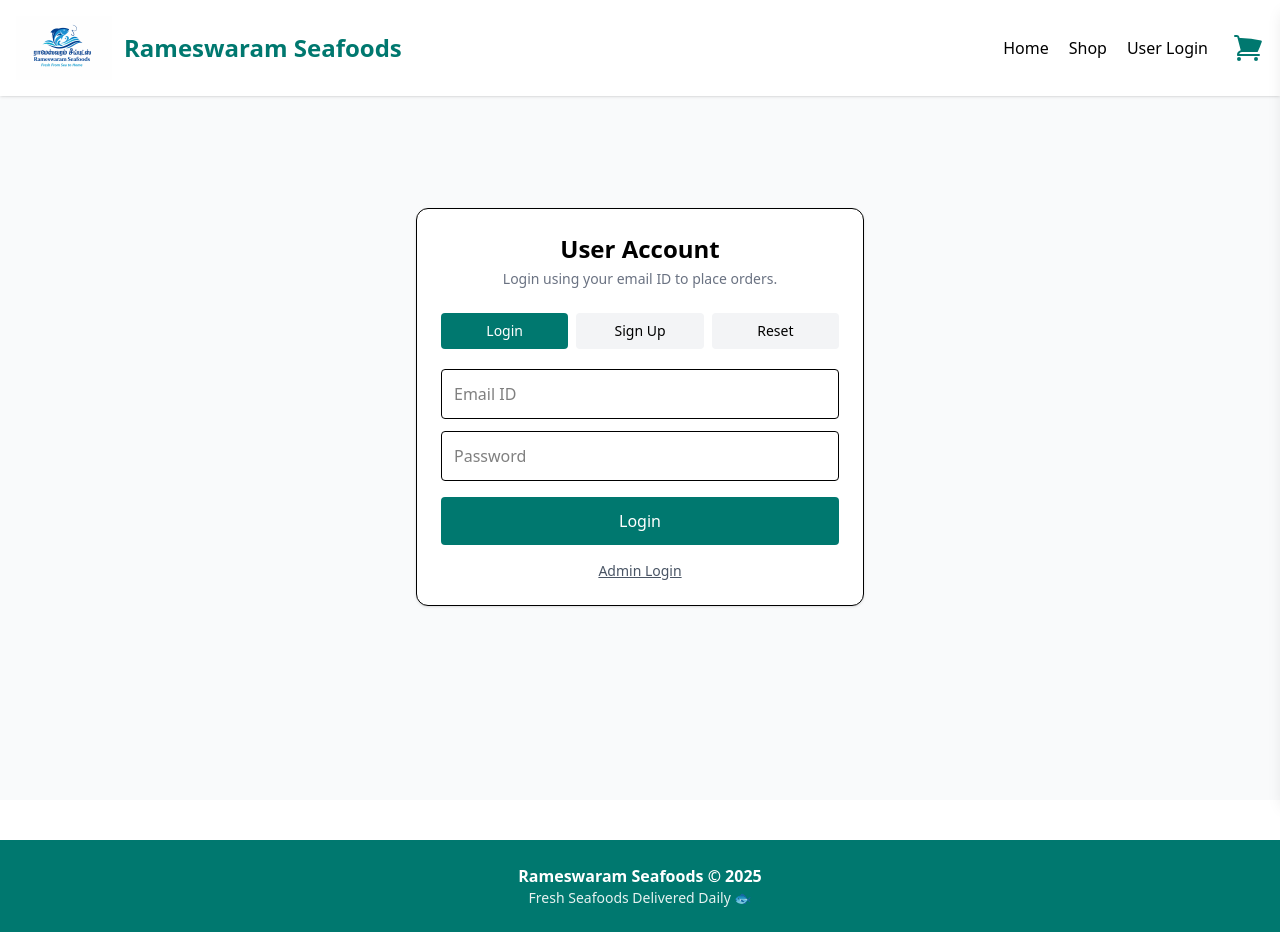
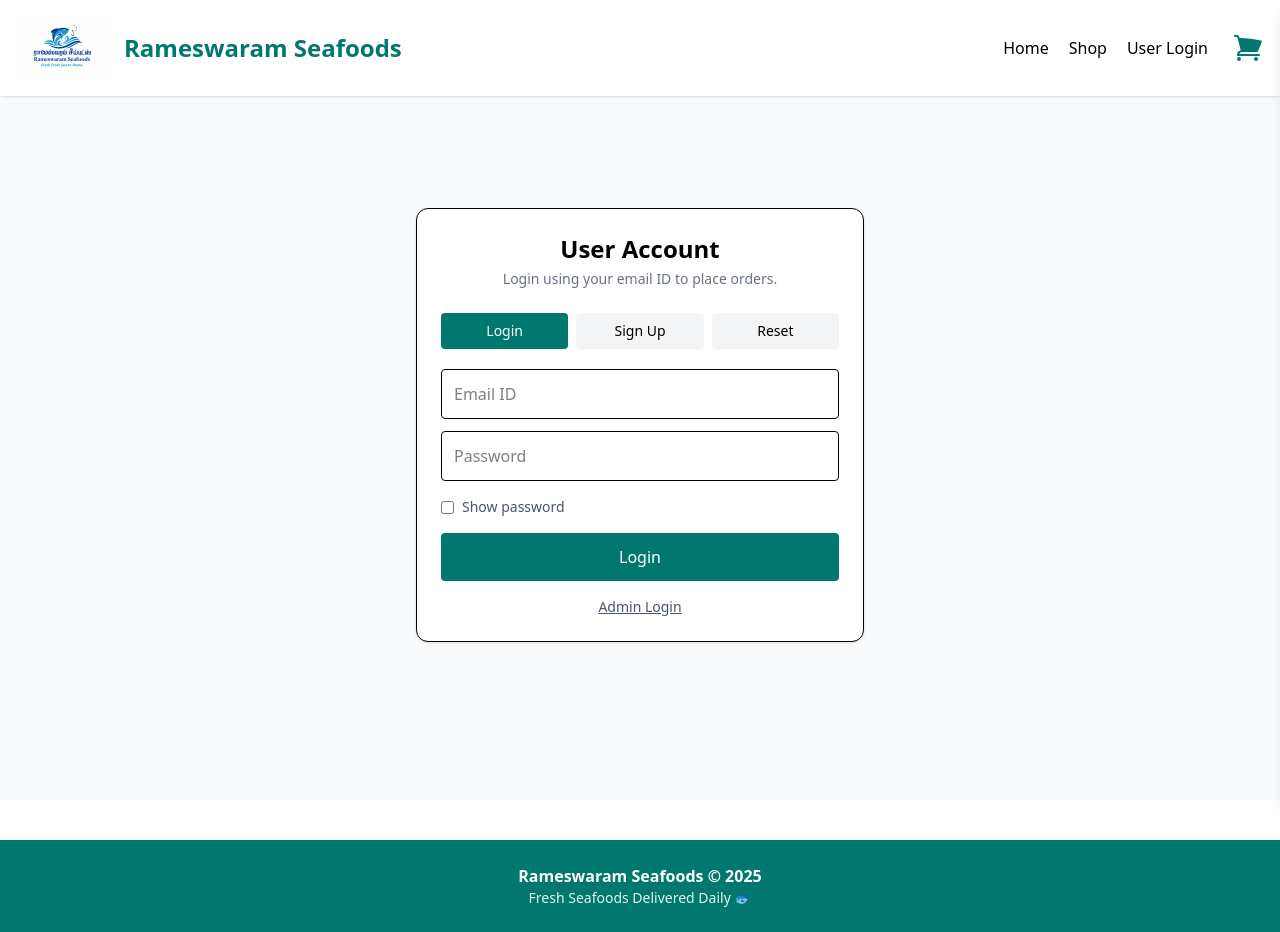
Before and after one commit to chandru12588/Rameswaram-Seafoods, a React (Vite) app: page /login in a window 1280 px wide. Built offline with nearby package versions, Linux system fonts and the light colour scheme.

Commit message:
updated login

```diff
--- a/src/admin/AdminLogin.jsx
+++ b/src/admin/AdminLogin.jsx
@@ -8,6 +8,7 @@
   const { login, isAdmin } = useAuth();
   const [mode, setMode] = useState("login");
   const [loading, setLoading] = useState(false);
+  const [showPassword, setShowPassword] = useState(false);
   const [form, setForm] = useState({
     email: "",
     password: "",
@@ -80,7 +81,7 @@
 
         {mode === "login" ? (
           <input
-            type="password"
+            type={showPassword ? "text" : "password"}
             placeholder="Password"
             className="border p-3 w-full rounded mb-4"
             value={form.password}
@@ -96,7 +97,7 @@
               onChange={(e) => onChange("mobile", e.target.value)}
             />
             <input
-              type="password"
+              type={showPassword ? "text" : "password"}
               placeholder="New Password"
               className="border p-3 w-full rounded mb-4"
               value={form.newPassword}
@@ -104,6 +105,15 @@
             />
           </>
         )}
+
+        <label className="flex items-center gap-2 text-sm text-gray-600 mb-4">
+          <input
+            type="checkbox"
+            checked={showPassword}
+            onChange={(e) => setShowPassword(e.target.checked)}
+          />
+          Show password
+        </label>
 
         <button
           onClick={handleSubmit}
--- a/src/pages/Login.jsx
+++ b/src/pages/Login.jsx
@@ -4,11 +4,13 @@
 import { useAuth } from "../context/AuthContext";
 
 export default function Login() {
+  const ADMIN_EMAIL = "admin@rms.com";
   const navigate = useNavigate();
   const { login } = useAuth();
 
   const [mode, setMode] = useState("login");
   const [loading, setLoading] = useState(false);
+  const [showPassword, setShowPassword] = useState(false);
 
   const [form, setForm] = useState({
     name: "",
@@ -41,7 +43,7 @@
       const email = normalizeEmail(form.email);
 
       if (mode === "signup") {
-        if (email === "admin@rms.com") {
+        if (email === ADMIN_EMAIL) {
           alert("admin@rms.com is for admin login only. Please use another email for user account.");
           return;
         }
@@ -58,6 +60,16 @@
       }
 
       if (mode === "login") {
+        if (email === ADMIN_EMAIL) {
+          const { data } = await api.post("/admin/login", {
+            email,
+            password: form.password,
+          });
+          login({ token: data.token, user: data.admin, role: "admin" });
+          navigate("/admin/dashboard");
+          return;
+        }
+
         const { data } = await postWithFallback(["/users/login", "/users/signin"], {
           email,
           password: form.password,
@@ -153,7 +165,7 @@
               onChange={(e) => onChange("mobile", e.target.value)}
             />
             <input
-              type="password"
+              type={showPassword ? "text" : "password"}
               placeholder="New Password"
               className="border p-3 w-full rounded mb-4"
               value={form.newPassword}
@@ -162,13 +174,22 @@
           </>
         ) : (
           <input
-            type="password"
+            type={showPassword ? "text" : "password"}
             placeholder="Password"
             className="border p-3 w-full rounded mb-4"
             value={form.password}
             onChange={(e) => onChange("password", e.target.value)}
           />
         )}
+
+        <label className="flex items-center gap-2 text-sm text-gray-600 mb-4">
+          <input
+            type="checkbox"
+            checked={showPassword}
+            onChange={(e) => setShowPassword(e.target.checked)}
+          />
+          Show password
+        </label>
 
         <button
           onClick={submit}
```
